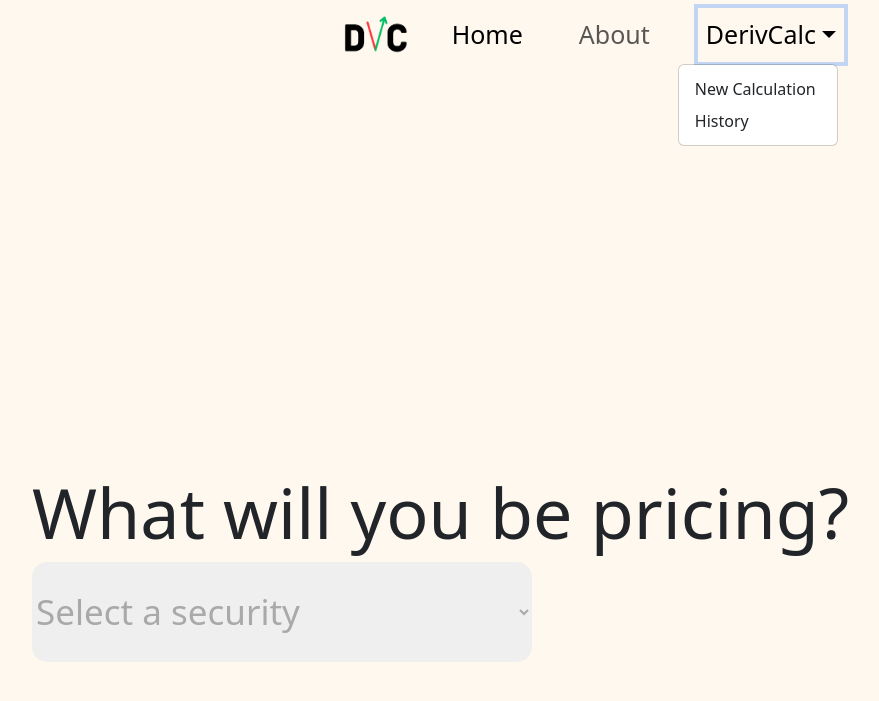
After one commit to joescope24/derivcalc, a Flask app: page /newCalculation in a window 1280 px wide, after a click on "DerivCalc". The commit adds this page. Shown: the top 701 px of the page, without its empty margins (43-922 px from the left). Run offline with Flask 3, Linux system fonts and the light colour scheme.

Commit message:
Home page styling, started new calculation page.

```diff
--- a/app.py
+++ b/app.py
@@ -31,5 +31,10 @@ def aboutPage():
     return render_template('aboutPage.html')
 
 
+@app.route('/newCalculation')
+def newCalculation():
+    return render_template('newCalculation.html')
+
+
 if __name__ == '__main__':
     app.run(debug=True)
--- a/static/css/style.CSS
+++ b/static/css/style.CSS
@@ -2,50 +2,7 @@
 Navbar Hex: #C9EAF8
  */
 
-/* Main Webpage Styling */
-@font-face {
-  font-family: playfair;
-  src: local("static/Playfair_Display/static/PlayfairDisplay-Regular.ttf");
-}
-
-html body {
-  font-family: playfair;
-  background-color: #FFF8EF;
-}
-
-.container .btn:hover {
-  background-color: lightgray;
-  border-color: lightgray;
-}
-
-nav {
-  z-index: 10;
-}
-.nav-item {
-  font-size: 25px;
-  padding: 0px 20px 0px 20px
-}
-
-/* Landing Page Styling */
-
-img.backgroundimg {
-  /* Set rules to fill background */
-  min-height: 100%;
-  min-width: 1024px;
-
-  /* Set up proportionate scaling */
-  width: 100%;
-  height: auto;
-
-  /* Set up positioning */
-  position: fixed;
-  top: 0;
-  left: 0;
-
-  /* Opacity */
-  opacity: 0.75;
-}
-
+/* Animations */
 @media screen and (max-width: 1024px) { /* Specific to this particular image */
   img.backgroundimg {
     left: 50%;
@@ -100,6 +57,96 @@ p.landingtext {
   }
 }
 
+@keyframes fadeInRight {
+  from {
+    opacity: 0;
+    transform: translateX(300px);
+  }
+  to {
+    opacity: 1;
+  }
+}
+
+.fadeRight {
+  animation: fadeInRight 0.25s ease-in-out;
+}
+
+@keyframes fadeInLeft {
+  from {
+    opacity: 0;
+    transform: translateX(-300px);
+  }
+  to {
+    opacity: 1;
+  }
+}
+
+.fadeLeft {
+  animation: fadeInLeft 0.25s ease-in-out;
+}
+
+@keyframes fadeIn {
+  from {
+    opacity: 0;
+  }
+  to {
+    opacity: 1;
+  }
+}
+
+.fadeIn {
+  animation: fadeIn 0.25s ease-in-out;
+}
+
+/* General Webpage Styling */
+@font-face {
+  font-family: webFont;
+  src: local("static/Titillium_Web/TitilliumWeb-Regular.ttf");
+}
+
+:root {
+  font-family: webFont;
+  background-color: #FFF8EF;
+}
+html body {
+  background-color: #FFF8EF;
+}
+
+.container .btn:hover {
+  background-color: lightgray;
+  border-color: lightgray;
+}
+
+nav {
+  z-index: 10;
+}
+.nav-item {
+  font-size: 25px;
+  padding: 0px 20px 0px 20px
+}
+
+
+
+/* Landing Page Styling */
+
+img.backgroundimg {
+  /* Set rules to fill background */
+  min-height: 100%;
+  min-width: 1024px;
+
+  /* Set up proportionate scaling */
+  width: 100%;
+  height: auto;
+
+  /* Set up positioning */
+  position: fixed;
+  top: 0;
+  left: 0;
+
+  /* Opacity */
+  opacity: 0.75;
+}
+
 /* Landing Button Styling */
 .container .btn {
   position: absolute;
@@ -172,12 +239,21 @@ p.abouttext {
   transform: translateY(-50%);
 }
 
-/* .parallelogram {
-	width: 550px;
-	height: 100px;
-	transform: skew(-20deg);
-	background: white;
-    font-size: 75px;
-    text-align: center;
-    box-shadow: 10px 10px 10px;
-} */
+/* New Calculation Styling */
+
+.newCalcStart {
+  padding-top: 400px;
+}
+
+.inputDrop {
+  width: 500px;
+  height: 100px;
+  border-radius: 15px;
+  font-size: 35px;
+  color: darkgray;
+  border-width: 0px;
+}
+
+.securitySelect {
+  padding-left: 75px;
+}
--- a/templates/base.html
+++ b/templates/base.html
@@ -8,14 +8,14 @@
     <link href="https://cdn.jsdelivr.net/npm/bootstrap@5.3.0/dist/css/bootstrap.min.css" rel="stylesheet" integrity="sha384-9ndCyUaIbzAi2FUVXJi0CjmCapSmO7SnpJef0486qhLnuZ2cdeRhO02iuK6FUUVM" crossorigin="anonymous">
   </head>
     <!-- Navbar Code -->
-      <nav class="navbar navbar-expand-lg">
-        <div class="container-fluid">
-          <a class="navbar-brand" href="#"><img src="static/images/dvclogo-removebg.png" style="height: 40px; width: 65px;"></a>
+      <nav class="navbar navbar-expand-lg" style="background-color: #FFF8EF;">
+        <div class="container-fluid" style="padding-left: 25px;">
           <button class="navbar-toggler" type="button" data-bs-toggle="collapse" data-bs-target="#navbarSupportedContent" aria-controls="navbarSupportedContent" aria-expanded="false" aria-label="Toggle navigation">
             <span class="navbar-toggler-icon"></span>
           </button>
-          <div class="collapse navbar-collapse" id="navbarSupportedContent">
-            <ul class="navbar-nav me-auto mb-2 mb-lg-0">
+          <div class="collapse navbar-collapse justify-content-center" id="navbarSupportedContent">
+            <a class="navbar-brand" href="/home"><img src="static/images/dvclogo-removebg.png" style="height: 40px; width: 65px;"></a>
+            <ul class="navbar-nav mb-2 mb-lg-0">
               <li class="nav-item">
                 <a class="nav-link active" aria-current="page" href="/home">Home</a>
               </li>
@@ -24,10 +24,9 @@
               </li>
               <li class="nav-item dropdown">
                 <a class="nav-link dropdown-toggle" href="#" role="button" data-bs-toggle="dropdown" aria-expanded="false">
-                  DerivCalc
-                </a>
+                  DerivCalc</a>
                 <ul class="dropdown-menu">
-                  <li><a class="dropdown-item" href="#">New Calculation</a></li>
+                  <li><a class="dropdown-item" href="/newCalculation">New Calculation</a></li>
                   <li><a class="dropdown-item" href="#">History</a></li>
                 </ul>
               </li>
--- /dev/null
+++ b/templates/newCalculation.html
@@ -0,0 +1,17 @@
+{% extends "base.html" %}
+
+{% block page_title %}New Calculation{% endblock %}
+
+{% block page_content %}
+<div class="securitySelect">
+    <div class="newCalcStart fadeIn">
+        <h1 style="font-size: 70px">What will you be pricing?</h1>
+        <select class="inputDrop" aria-label="Large select example">
+          <option selected>Select a security</option>
+          <option value="1">One</option>
+          <option value="2">Two</option>
+          <option value="3">Three</option>
+        </select>
+    </div>
+</div>
+{% endblock %}
```
Also changed, not shown: other parts of static/css/style.CSS (+27 -7 lines), static/Titillium_Web/OFL.txt (added, +93 -0 lines), templates/aboutPage.html (+9 -10 lines), templates/homePage.html (+36 -5 lines), static/Titillium_Web/TitilliumWeb-Black.ttf (added), static/Titillium_Web/TitilliumWeb-Bold.ttf (added), static/Titillium_Web/TitilliumWeb-BoldItalic.ttf (added), static/Titillium_Web/TitilliumWeb-ExtraLight.ttf (added), static/Titillium_Web/TitilliumWeb-ExtraLightItalic.ttf (added), static/Titillium_Web/TitilliumWeb-Italic.ttf (added), static/Titillium_Web/TitilliumWeb-Light.ttf (added), static/Titillium_Web/TitilliumWeb-LightItalic.ttf (added), static/Titillium_Web/TitilliumWeb-Regular.ttf (added), static/Titillium_Web/TitilliumWeb-SemiBold.ttf (added), 2 more files.
